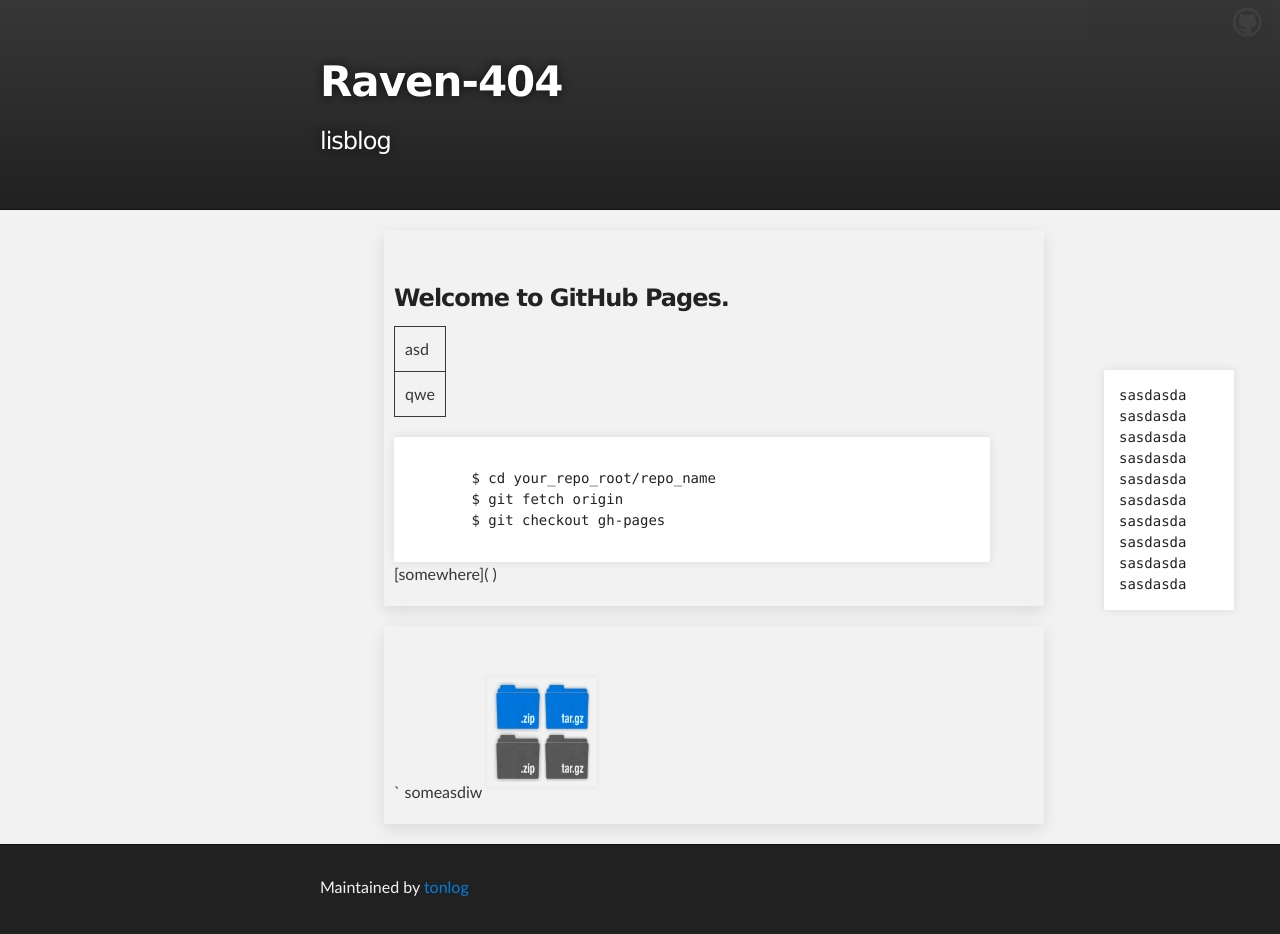
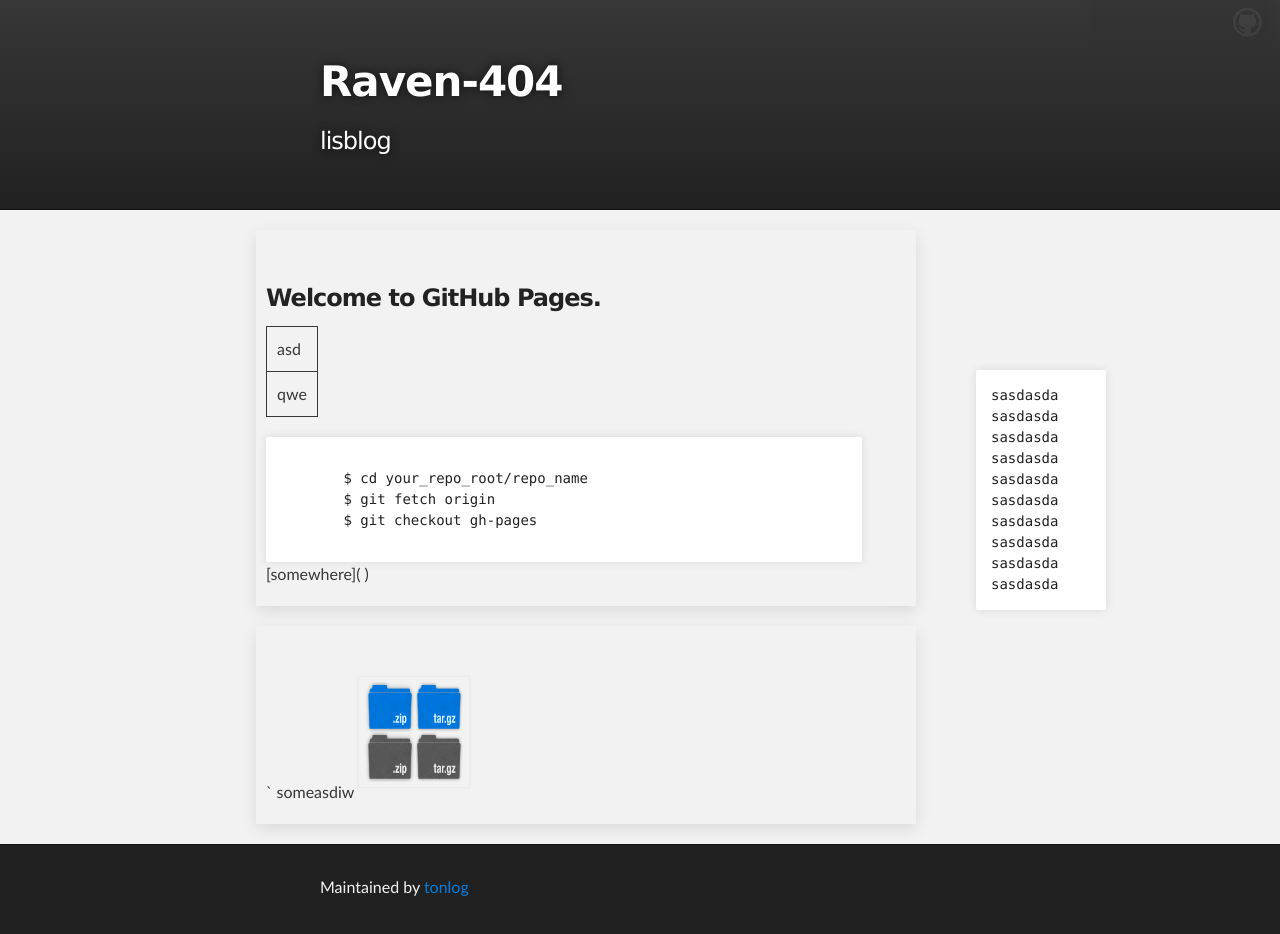
Before and after one commit to tonlog/tonlog.github.io, a Jekyll site: the page built from index.md, in a window 1280 px wide. Built offline with Jekyll 4.4.1, drawn with Linux system fonts in a browser that asks for light colours; Markdown is read by kramdown in place of the engine named in the settings.

Commit message:
Update stylesheet.css
template changed.

```diff
--- a/stylesheets/stylesheet.css
+++ b/stylesheets/stylesheet.css
@@ -135,7 +135,7 @@
   box-shadow: 0 5px 15px rgba(0,0,0,.1);
   margin-top: 20px;
   margin-bottom: 20px;
-  left: 30%;
+  left: 20%;
   position: relative;
   max-width: 640px;
   padding: 20px 10px;
```
